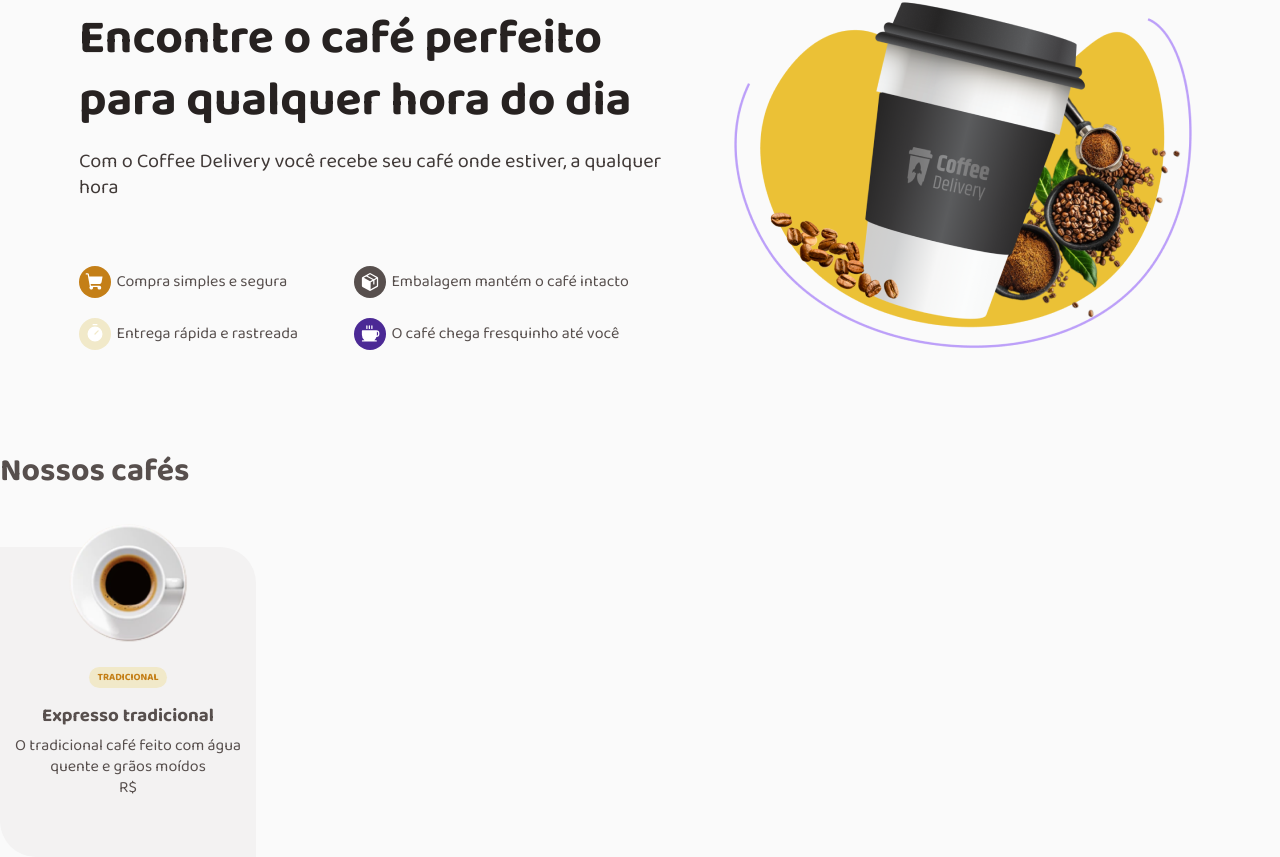
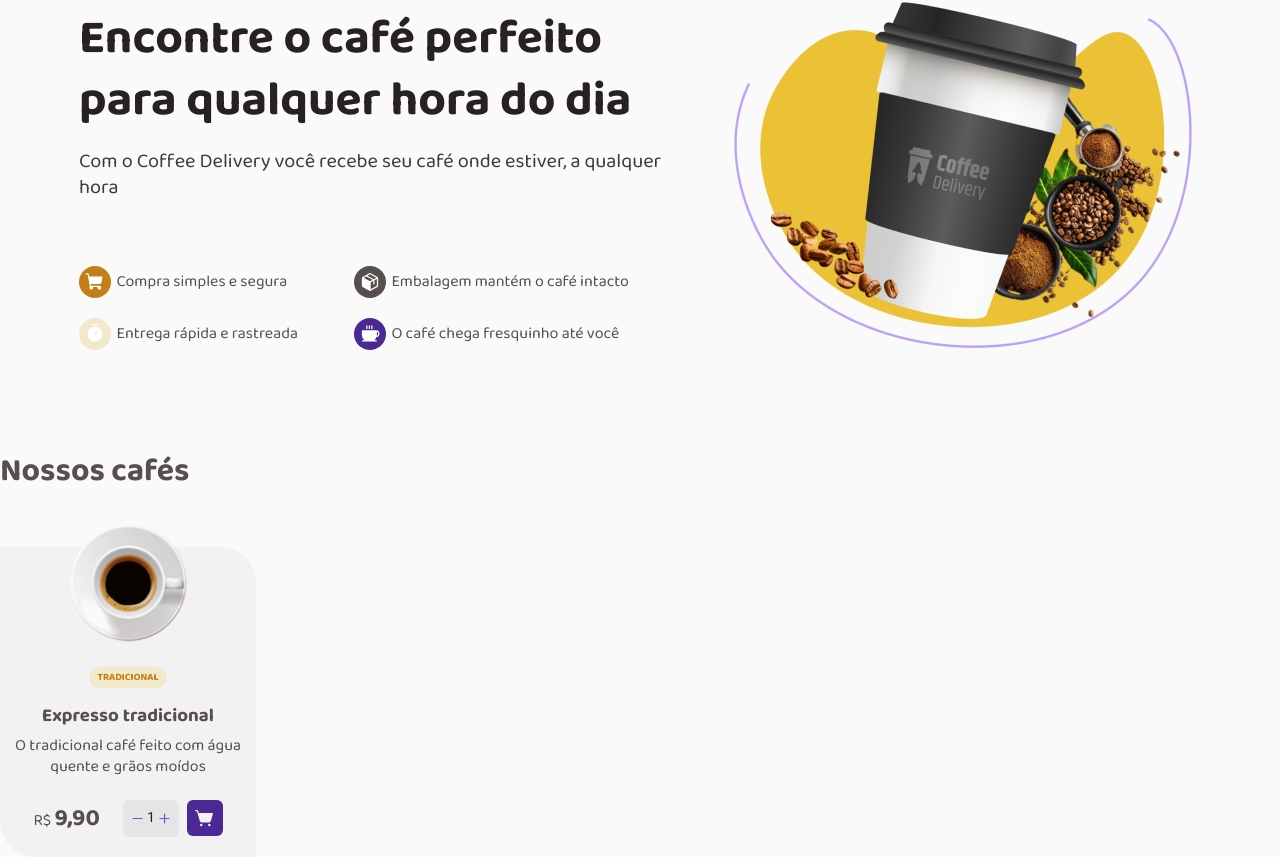
Before and after one commit to karendantas/coffee_delivery_reactjs, a React (Vite) app: page / in a window 1280 px wide. Shown: the part 193-1050 px from the top of the page. Built offline with nearby package versions, Linux system fonts and the light colour scheme; the HTML template or start-up script is replaced by a standard one.

Commit message:
style: finish product card

```diff
--- a/src/components/card/index.tsx
+++ b/src/components/card/index.tsx
@@ -1,6 +1,9 @@
+import { Minus, Plus, ShoppingCartSimple } from 'phosphor-react';
+
 import {CardContainer,
         ProductTagContainer,
         ProductBuyContainer,
+        ProductContent,
 
         } from './styles';
 
@@ -8,6 +11,8 @@ import {CardContainer,
 export function Card (){
     return (
         <CardContainer>
+            <ProductContent>
+
                 <img src="src/assets/products/expresso.png" alt="" />
                 <ProductTagContainer>
                     <div>TRADICIONAL</div>
@@ -15,10 +20,23 @@ export function Card (){
 
                 <h3>Expresso tradicional</h3>
                 <p>O tradicional café feito com água quente e grãos moídos</p>
+            </ProductContent>
 
             <ProductBuyContainer>
                 <div className = "price" >
-                    <span>R$</span>
+                    <span>R$  <strong>9,90</strong> </span>
+                </div>
+
+                <div className = "add-to-cart" >
+                    <div className = "counter" >
+                        <button> <Minus size={13} weight='bold'/> </button>
+                            <span> 1 </span>
+                        <button> <Plus size={13} weight='bold'/> </button>
+                    </div>
+
+                    <div className="cart">
+                        <ShoppingCartSimple size = {20} weight='fill'/>
+                    </div>
                 </div>
             </ProductBuyContainer>
         </CardContainer>
--- a/src/components/card/styles.ts
+++ b/src/components/card/styles.ts
@@ -12,9 +12,17 @@ export const CardContainer = styled.div`
     display: flex;
     flex-direction: column;
     align-items: center;
+`;
+
+export const ProductContent =  styled.div`
+    text-align: center;
+
+    display: flex;
+    flex-direction: column;
+    align-items: center;
+    flex: 1;
 
     text-align: center;
-
     img{
         transform: translateY(-20%);
     }
@@ -23,8 +31,7 @@ export const CardContainer = styled.div`
         margin-bottom: 0.5rem;
     }
 
-`;
-
+`
 export const ProductTagContainer = styled.div`
     display: flex;
     align-items: center;
@@ -43,9 +50,62 @@ export const ProductTagContainer = styled.div`
 `
 export const ProductBuyContainer = styled.div`
     display: flex;
+    align-items: center;
+    gap: 1.4375rem;
 
-    &.price{
-        display: flex;
+    margin-bottom: 1.25rem;
+
+    & .price strong{
+        font-weight: bold;
+        font-size: 1.5rem;
     }
 
+    & .add-to-cart {
+        display: flex;
+        align-items: center;
+        gap: 0.5rem;
+
+    }
+    & .counter{
+        display: flex;
+        align-items: center;
+        justify-content: center;
+        gap: 0.25rem;
+
+        background-color: ${props => props.theme['base-button']};
+        border-radius: 6px;
+
+        padding:0.5rem;
+        & span {
+            font-size: 1rem;
+            color: ${props => props.theme['base-title']};
+        }
+    }
+
+    & button {
+        display: flex;
+        align-items: center;
+        justify-content: center;
+
+        background-color: transparent;
+        border:none;
+        outline: none;
+
+        color: ${props => props.theme['purple']}
+    }
+
+    & .cart{
+        display: flex;
+        align-items: center;
+        justify-content: center;
+
+        background-color: ${props => props.theme['purple-dark']};
+        color: ${props => props.theme['base-card']};
+        border-radius: 6px;
+        padding: 0.5rem;
+    }
+
+
+
+
 `;
```
Lines whose indentation alone changed are shown as unchanged.
